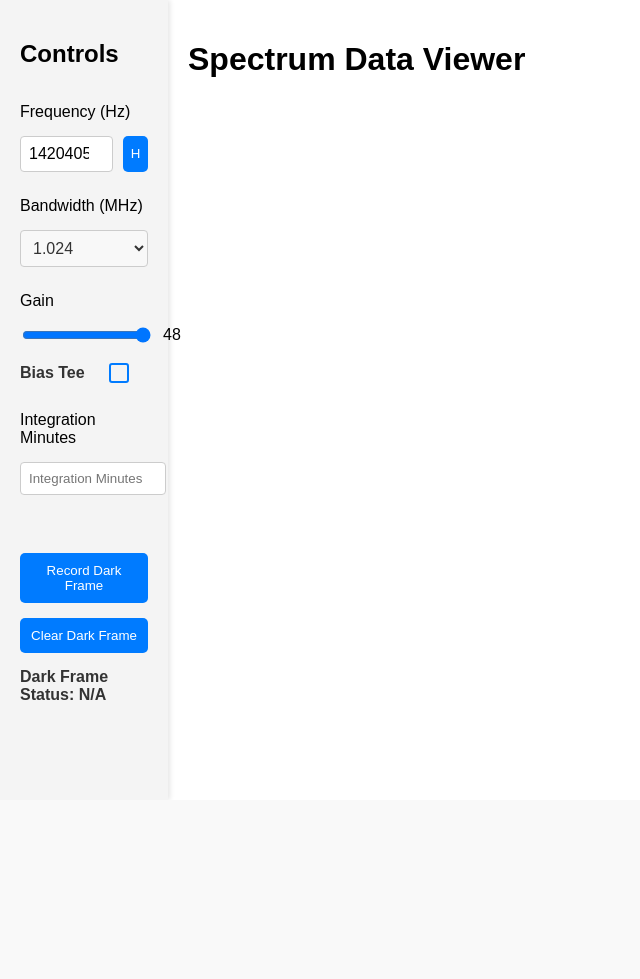
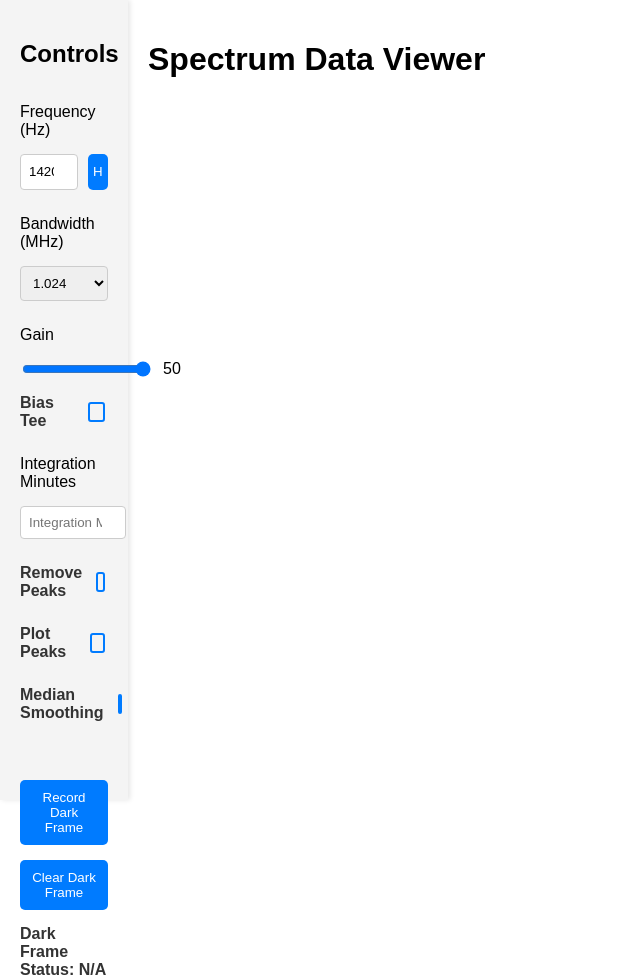
Before and after one commit to krakenrf/dd_ra, a Flask app: template templates/index.html in a window 1280 px wide. Shown: the whole page, without its empty margins (0-640 px from the left). Before the commit the page ends 700 px from the top, so only its background shows below. Run offline with Flask 3, Linux system fonts and the light colour scheme; the template is opened without the code that fills it, so the values that code supplies are empty; parts of the project's set-up code (start-up, migrations or seed data) failed here and were passed over; some libraries are stand-ins or nearby versions.

Commit message:
add a few option boxes

```diff
--- a/app.py
+++ b/app.py
@@ -7,7 +7,7 @@
 import matplotlib.pyplot as plt
 from scipy.fft import fft, fftfreq
 from scipy.ndimage import median_filter, gaussian_filter
-from scipy.signal import windows, decimate, find_peaks, welch, butter, sosfilt
+from scipy.signal import windows, decimate, find_peaks, welch, butter, sosfilt, peak_widths
 from rtlsdr import RtlSdr
 from collections import deque
 from matplotlib.animation import FuncAnimation
@@ -37,9 +37,12 @@
 # Configure SDR parameters
 sdr.sample_rate = 2.56e6  # 2.048 MSPS
 sdr.center_freq = 1420.405e6   # 1.42 GHz center frequency
-sdr.gain = 48          # Automatic gain control
+sdr.gain = 50          # Automatic gain control
 shared_data['sdr_bias_tee'] = True
 sdr.set_bias_tee(shared_data['sdr_bias_tee'])
+shared_data['remove_peaks'] = True
+shared_data['plot_peaks'] = False
+shared_data['median_smoothing'] = False
 #sdr.blah = True
 
 # Number of samples per read and sliding window size
@@ -58,8 +61,8 @@
 shared_data['sdr_frequency'] = sdr.center_freq
 
 gain = 1
-decimation_factor = 2  # Decimation factor to reduce the sampling rate
-nperseg = num_samples * 2 // decimation_factor  # Set nperseg to any value you want
+decimation_factor = 1  # Decimation factor to reduce the sampling rate
+nperseg = num_samples // decimation_factor  # Set nperseg to any value you want
 
 # Define FFT size for zero-padding to increase resolution
 fft_size = num_samples * 1  # Zero-pad to increase FFT resolution
@@ -69,6 +72,8 @@
 sample_queue = mp.Queue(maxsize=1024)
 matrix_sample_queue = mp.Queue(maxsize=8)
 plot_queue = mp.Queue(maxsize=4)  # Queue to send data to the plotter
+peaks_x_queue = mp.Queue(maxsize=4)  # Queue to send data to the plotter
+peaks_y_queue = mp.Queue(maxsize=4)  # Queue to send data to the plotter
 
 # Callback function to collect the samples
 def callback(samples, context):
@@ -186,37 +191,51 @@
 
         # Remove Peaks
         window_size = 32
-        step_size = 2
+        step_size = 1
         num_points = len(intermediate_avg)
 
-        # Precompute the number of iterations
-        num_iterations = (num_points - window_size) // step_size + 1
 
-        for start in range(num_iterations):
+        # total_peaks_x = []
+        # total_peaks_y = []
 
-            # Define the start and end of the current window
-            actual_start = start * step_size
-            end = actual_start + window_size
+        # if(shared_data['remove_peaks']):
+            # # # Precompute the number of iterations
+            # num_iterations = (num_points - window_size) // step_size + 1
 
-            # Slice the array for the current window
-            intermediate_avg_slice = intermediate_avg[actual_start:end]
+            # for start in range(num_iterations):
 
-            # Calculate the median and threshold for this slice
-            med_slice = np.median(intermediate_avg_slice)
-            threshold = 1.1 * med_slice  # Set threshold as 10% above the median
+                # # Define the start and end of the current window
+                # actual_start = start * step_size
+                # end = actual_start + window_size
 
-            # Find peaks and modify only peak values in the slice
-            peaks, properties = find_peaks(intermediate_avg_slice, height=threshold, prominence=0.3)
+                # # Slice the array for the current window
+                # intermediate_avg_slice = intermediate_avg[actual_start:end]
 
-            if peaks.size > 0:
-                # Only update the peak values with the median value
-                intermediate_avg_slice[peaks] = med_slice
+                # # Calculate the median and threshold for this slice
+                # med_slice = np.median(intermediate_avg_slice)
+                # threshold = 1.01 * med_slice  # Set threshold as 10% above the median
 
-            # Directly update the relevant slice in the original array
-            intermediate_avg[actual_start:end] = intermediate_avg_slice
+                # # Find peaks in the current slice
+                # peaks, properties = find_peaks(intermediate_avg_slice, height=threshold, prominence=0.5)
 
-        #intermediate_avg = median_filter(intermediate_avg, size=3)
+                # if peaks.size > 0:
+                    # # Append the actual positions of the peaks in the total array
+                    # total_peaks_x.extend(actual_start + peaks)
+                    # total_peaks_y.extend(intermediate_avg_slice[peaks])
 
+                    # for peak in peaks:
+                        # # Define the range to apply the median value (peak, peak-1, and peak+1)
+                        # start = max(0, peak - 2)  # Ensure it doesn't go below index 0
+                        # end = min(len(intermediate_avg_slice), peak + 3)  # Ensure it doesn't exceed the array length
+
+                        # # Apply the median value to the peak and its neighboring points
+                        # intermediate_avg_slice[start:end] = med_slice
+
+                # # Directly update the relevant slice in the original array
+                # #intermediate_avg[actual_start:end] = intermediate_avg_slice
+
+        # total_peaks_x = np.array(total_peaks_x)
+        # total_peaks_y = np.array(total_peaks_y)
 
         cumulate_buffer.append(intermediate_avg)
 
@@ -225,6 +244,55 @@
             avg_spectrum = np.mean(cumulate_buffer, axis=0)
         else:
             avg_spectrum = intermediate_avg
+
+        total_peaks_x = []
+        total_peaks_y = []
+
+        if(shared_data['remove_peaks'] or shared_data['plot_peaks']):
+            # Precompute the number of iterations
+            num_iterations = (num_points - window_size) // step_size + 1
+
+            for start in range(num_iterations):
+
+                # Define the start and end of the current window
+                actual_start = start * step_size
+                end = actual_start + window_size
+
+                # Slice the array for the current window
+                intermediate_avg_slice = avg_spectrum[actual_start:end]
+
+                # Calculate the median and threshold for this slice
+                med_slice = np.median(intermediate_avg_slice)
+                threshold = 1.01 * med_slice  # Set threshold as 10% above the median
+
+                # Find peaks in the current slice
+                peaks, properties = find_peaks(intermediate_avg_slice, height=threshold, prominence=0.5)
+
+                if peaks.size > 0:
+                    # Append the actual positions of the peaks in the total array
+                    if shared_data['plot_peaks']:
+                        total_peaks_x.extend(actual_start + peaks)
+                        total_peaks_y.extend(intermediate_avg_slice[peaks])
+
+                    if shared_data['remove_peaks']:
+                        for peak in peaks:
+                            # Define the range to apply the median value (peak, peak-1, and peak+1)
+                            start = max(0, peak - 2)  # Ensure it doesn't go below index 0
+                            end = min(len(intermediate_avg_slice), peak + 3)  # Ensure it doesn't exceed the array length
+
+                            # Apply the median value to the peak and its neighboring points
+                            intermediate_avg_slice[start:end] = med_slice
+
+                # Directly update the relevant slice in the original array
+                #intermediate_avg[actual_start:end] = intermediate_avg_slice # Don't need this, it automatically  works
+
+        total_peaks_x = np.array(total_peaks_x)
+        total_peaks_y = np.array(total_peaks_y)
+
+        # Enable median smoothing
+        if shared_data['median_smoothing']:
+            avg_spectrum = median_filter(avg_spectrum, size=3)
+
 
 
         match shared_data['dark_frame_state']:
@@ -250,11 +318,18 @@
 
             case "Complete":
                 avg_spectrum = avg_spectrum - dark_frame  # Subtraction dark frame
-                # avg_spectrum = avg_spectrum / dark_frame  # Division dark frame
+                #avg_spectrum = avg_spectrum / dark_frame  # Division dark frame
+
+
+        spectrum_mean = np.mean(avg_spectrum)
+        avg_spectrum = avg_spectrum - spectrum_mean
+        total_peaks_y = total_peaks_y - spectrum_mean
 
         # Send the result to the plotting queue
         try:
             plot_queue.put(avg_spectrum, block=False)
+            peaks_x_queue.put(total_peaks_x, block=False)
+            peaks_y_queue.put(total_peaks_y, block=False)
         except queue.Full:
             print("dropping plot")
             pass
@@ -352,10 +427,16 @@
     integration_minutes = shared_data['integration_minutes']
     sample_rate = shared_data['sdr_sample_rate'] / 10**6
     default_bias_tee = shared_data['sdr_bias_tee']
+    default_remove_peaks = shared_data['remove_peaks']
+    default_plot_peaks = shared_data['plot_peaks']
+    default_median_smoothing = shared_data['median_smoothing']
     return render_template('index.html', integration_minutes=integration_minutes,
                                          sample_rate=sample_rate,
                                          default_frequency=default_frequency,
-                                         default_bias_tee=default_bias_tee)
+                                         default_bias_tee=default_bias_tee,
+                                         default_remove_peaks=default_remove_peaks,
+                                         default_plot_peaks=default_plot_peaks,
+                                         default_median_smoothing=default_median_smoothing)
 
 # WebSocket handler to send random data
 @socketio.on('connect')
@@ -368,9 +449,23 @@
                 # Non-blocking attempt to get data
                 y_data = plot_queue.get_nowait()
                 x_data = np.linspace(-shared_data['sdr_sample_rate'] / (2 * decimation_factor), shared_data['sdr_sample_rate'] / (2 * decimation_factor), nperseg)
+                peaks_indices = peaks_x_queue.get_nowait()  # Get the indices first
+
+                peaks_x = np.array([])
+                if len(peaks_indices) > 0:
+                    peaks_x = x_data[peaks_indices]
+
+                peaks_y = peaks_y_queue.get_nowait()
+
+
+                #Print peaks_x and peaks_y for debugging
+                #print(f"Peaks X: {peaks_x}")
+                #print(f"Peaks Y: {peaks_y}")
 
                 socketio.emit('spectrum_data', {'x_data': x_data.tolist(),
                                                 'y_data': y_data.tolist(),
+                                                'peaks_x': peaks_x.tolist(),
+                                                'peaks_y': peaks_y.tolist(),
                                                 'dark_frame_status': shared_data['dark_frame_status'],
                                                 'center_freq': shared_data['sdr_frequency']})
             except queue.Empty:
@@ -395,7 +490,7 @@
     emit('server_response', {'response': 'Button click received!'})
 
 # WebSocket handler for text input submission
-@socketio.on('buffer_settings')
+@socketio.on('program_settings')
 def handle_input_text(message):
     try:
         # Check if 'integration_minutes' is in the message and process it
@@ -403,8 +498,19 @@
             integration_minutes = float(message.get('integration_minutes'))
             shared_data['integration_minutes'] = integration_minutes
             print(f"User input (integration_minutes) received: {integration_minutes}")
+            shared_data['process_settings_state'] = "update_cumulate_buffer"
 
-        shared_data['process_settings_state'] = "update_cumulate_buffer"
+        if 'remove_peaks_enabled' in message:
+            shared_data['remove_peaks'] = bool(message.get('remove_peaks_enabled'))
+
+        if 'plot_peaks_enabled' in message:
+            shared_data['plot_peaks'] = bool(message.get('plot_peaks_enabled'))
+
+        if 'median_smoothing_enabled' in message:
+            shared_data['median_smoothing'] = bool(message.get('median_smoothing_enabled'))
+            print(shared_data['median_smoothing'])
+
+
 
         # Respond back to the client
         emit('server_response', {'response': 'Input received and processed'})
--- a/static/styles.css
+++ b/static/styles.css
@@ -6,7 +6,7 @@
     font-family: Arial, sans-serif;
 }
 
-/* Sidebar takes 1/10th of the screen */
+/* Sidebar takes 1/10th of the screen on larger screens */
 .sidebar {
     width: 10%;
     background-color: #f4f4f4;
@@ -15,14 +15,16 @@
     display: flex;
     flex-direction: column;
     gap: 15px; /* Adds spacing between elements */
+    box-sizing: border-box;
 }
 
 /* Style for the content area (graphs) */
 .content {
-    width: 80%;
+    width: 90%;
     padding: 20px;
     display: flex;
     flex-direction: column;
+    box-sizing: border-box;
 }
 
 /* Buttons and controls styling */
@@ -50,11 +52,13 @@
 /* Style for the graph and heatmap containers */
 #graph, #heatmap {
     margin-bottom: 20px;
+    width: 100%;
 }
 
-/* Text input styling */
+/* Make text inputs, sliders, and buttons adjust their sizes */
 .sidebar input[type="number"],
-.sidebar input[type="text"] {
+.sidebar input[type="text"],
+.sidebar select {
     width: 100%;
     padding: 8px;
     margin-bottom: 10px;
@@ -62,47 +66,77 @@
     border-radius: 4px;
 }
 
-/* Style for the dropdown (select box) */
-.sidebar select {
+/* Responsive container for the frequency input and button */
+.frequency-container {
+    display: flex;
+    align-items: flex-start;
+    gap: 10px;
     width: 100%;
-    padding: 8px;
-    margin-bottom: 10px;
-    border: 1px solid #ccc;
-    border-radius: 4px;
-    background-color: #f8f8f8;
-    font-size: 16px;
-    color: #333;
-    cursor: pointer;
 }
 
-.sidebar select:focus {
-    outline: none;
-    border-color: #007BFF;
-    box-shadow: 0 0 5px rgba(0, 123, 255, 0.5);
+/* Adjust for smaller screens */
+@media (max-width: 768px) {
+    /* Sidebar takes more space on smaller screens */
+    .sidebar {
+        width: 30%;
+    }
+
+    /* Content adjusts to the remaining space */
+    .content {
+        width: 70%;
+    }
+
+    /* For really small screens, the sidebar and content become vertical */
+    @media (max-width: 480px) {
+        body {
+            flex-direction: column;
+        }
+
+        .sidebar {
+            width: 100%;
+            flex-direction: row;
+            flex-wrap: wrap;
+            justify-content: space-around;
+        }
+
+        .content {
+            width: 100%;
+        }
+    }
 }
 
-.sidebar select option {
-    padding: 10px;
-    background-color: white;
-    color: #333;
+/* Gain slider and output styling */
+.gain-container {
+    display: flex;
+    align-items: center;
+    gap: 10px;
+    width: 100%;
 }
 
-/* Style for the checkbox container */
+.gain-container input[type="range"] {
+    flex-grow: 1;
+}
+
+.gain-container output {
+    width: 40px;
+    text-align: right;
+}
+
+/* Bias Tee label and checkbox */
 .checkbox-container {
     display: flex;
     align-items: center;
+    gap: 10px;
     margin-bottom: 10px;
 }
 
-/* Style for the checkbox label */
 .checkbox-label {
-    margin-right: 10px;
     font-size: 16px;
     color: #333;
     font-weight: bold;
 }
 
-/* Custom styling for the checkbox */
+/* Custom checkbox styling */
 .styled-checkbox {
     width: 20px;
     height: 20px;
@@ -111,8 +145,6 @@
     border: 2px solid #007BFF;
     cursor: pointer;
     appearance: none;
-    -webkit-appearance: none;
-    -moz-appearance: none;
     outline: none;
     transition: background-color 0.3s ease, border-color 0.3s ease;
 }
@@ -122,98 +154,27 @@
     border-color: #0056b3;
 }
 
-.styled-checkbox:hover {
-    border-color: #0056b3;
+/* Responsive design for frequency input and button */
+.frequency-container input[type="number"] {
+    flex-grow: 1;
+    padding: 6px 8px;
+    border-radius: 4px;
+    height: 36px;
+    box-sizing: border-box;
 }
 
-/* Gain slider and output on the same line, taking full width of the sidebar */
-.gain-container {
-    display: flex;
-    align-items: center;
-    gap: 10px;
-    width: 100%;  /* Make sure it spans the entire width */
-}
-
-.gain-container input[type="range"] {
-    flex-grow: 1;  /* Let the slider grow to take up remaining space */
-}
-
-.gain-container output {
-    width: 40px;  /* Fixed width for the output number */
-    text-align: right;  /* Align the number to the right */
-}
-
-/* Bias Tee label and checkbox on the same line */
-.checkbox-container {
-    display: flex;
-    align-items: center;
-    gap: 10px; /* Add space between the checkbox and the label */
-    margin-bottom: 10px;
-}
-
-/* Style for the checkbox label */
-.checkbox-label {
-    font-size: 16px;
-    color: #333;
-    font-weight: bold;
-}
-
-/* Custom styling for the checkbox */
-.styled-checkbox {
-    width: 20px;
-    height: 20px;
-    background-color: #f4f4f4;
-    border-radius: 3px;
-    border: 2px solid #007BFF;
-    cursor: pointer;
-    appearance: none;
-    -webkit-appearance: none;
-    -moz-appearance: none;
-    outline: none;
-    transition: background-color 0.3s ease, border-color 0.3s ease;
-}
-
-.styled-checkbox:checked {
-    background-color: #007BFF;
-    border-color: #0056b3;
-}
-
-.styled-checkbox:hover {
-    border-color: #0056b3;
-}
-
-/* Container to align the input and button properly */
-.frequency-container {
-    display: flex;
-    align-items: flex-start; /* Align the items at the top */
-    gap: 10px; /* Add spacing between the input and button */
-    width: 100%;
-}
-
-/* Input style */
-.frequency-container input[type="number"] {
-    flex-grow: 1;
-    padding: 6px 8px; /* Adjust padding for a slimmer input */
-    border: 1px solid #ccc;
-    border-radius: 4px;
-    font-size: 16px;
-    height: 36px; /* Ensure a consistent height for the input */
-    box-sizing: border-box; /* Ensure padding doesn't affect height */
-}
-
-/* Button style */
 #reset-frequency-button {
     background-color: #007BFF;
     color: white;
     border: none;
     border-radius: 5px;
-    width: 36px; /* Adjust button width */
-    height: 36px; /* Ensure the button height matches the input */
+    width: 36px;
+    height: 36px;
     cursor: pointer;
     display: flex;
     justify-content: center;
-    align-items: center; /* Vertically and horizontally center the 'H' */
-    padding: 0; /* Remove padding inside the button */
+    align-items: center;
+    padding: 0;
 }
 
 #reset-frequency-button:hover {
--- a/templates/index.html
+++ b/templates/index.html
@@ -34,8 +34,8 @@
 
         <label for="rtlsdr_gain">Gain</label>
         <div class="gain-container">
-            <input type="range" id="rtlsdr_gain" name="rtlsdr_gain" min="0" max="48" value="48" step="1" oninput="this.nextElementSibling.value = this.value">
-            <output>48</output>
+            <input type="range" id="rtlsdr_gain" name="rtlsdr_gain" min="0" max="50" value="50" step="1" oninput="this.nextElementSibling.value = this.value">
+            <output>50</output>
         </div>
 
         <div class="checkbox-container">
@@ -45,6 +45,22 @@
 
         <label for="input-integration_time">Integration Minutes</label>
         <input type="number" id="input-integration_time" min="0" max="60" step="0.1" placeholder="Integration Minutes" value="{{ integration_minutes }}">
+
+        <div class="checkbox-container">
+            <label for="remove-peaks-checkbox" class="checkbox-label">Remove Peaks</label>
+            <input type="checkbox" id="remove-peaks-checkbox" class="styled-checkbox" {% if default_remove_peaks %}checked{% endif %}>
+        </div>
+
+        <div class="checkbox-container">
+            <label for="plot-peaks-checkbox" class="checkbox-label">Plot Peaks</label>
+            <input type="checkbox" id="plot-peaks-checkbox" class="styled-checkbox" {% if default_plot_peaks %}checked{% endif %}>
+        </div>
+
+        <div class="checkbox-container">
+            <label for="median-smoothing-checkbox" class="checkbox-label">Median Smoothing</label>
+            <input type="checkbox" id="median-smoothing-checkbox" class="styled-checkbox" {% if default_median_smoothing %}checked{% endif %}>
+        </div>
+
 
         <br/>
 
@@ -70,6 +86,16 @@
             y: [],
             mode: 'lines',  // or 'markers' or 'lines+markers'
             type: 'scatter'
+        }, {
+            x: [],  // Empty data for peaks initially
+            y: [],
+            mode: 'markers',  // Peaks will be plotted as markers
+            marker: {
+                size: 6,  // Small circles for the peaks
+                symbol: 'circle',
+                color: 'red'
+            },
+            name: 'Peaks'  // Label for the peaks trace
         }], {
             xaxis: {
                 title: 'Frequency',
@@ -113,6 +139,11 @@
             const y = data.y_data;
             const dark_frame_status = data.dark_frame_status;
 
+
+            const peaks_x = data.peaks_x.map(value => value + center_freq); // x-values of the peaks
+            const peaks_y = data.peaks_y; // y-values (amplitudes) of the peaks
+
+
             // Update the scatter plot
             const scatterData = [{
                 x: x,
@@ -125,6 +156,28 @@
                 x: [x],  // New x data
                 y: [y]   // New y data
             }, [0]);  // [0] is the trace index to update
+
+            // Use Plotly.restyle() instead of adding new traces to avoid duplication
+            if (peaks_x.length > 0 && peaks_y.length > 0) {
+                Plotly.restyle('graph', {
+                    x: [peaks_x],  // Frequencies at the peaks
+                    y: [peaks_y],  // Amplitudes at the peaks
+                    marker: {
+                        size: 6,  // Small circles
+                        symbol: 'circle',
+                        color: 'red'
+                    },
+                    visible: true
+                }, [1]);  // [1] is the trace index for the peaks (assuming it's the second trace)
+            }
+            else
+            {
+                // Hide the trace when there are no peaks
+                Plotly.restyle('graph', {
+                    visible: false  // Hide the trace
+                }, [1]);  // [1] is the trace index for the peaks
+            }
+
 
             // Dynamically update the X-axis range based on the new data
             Plotly.relayout('graph', {
@@ -173,7 +226,7 @@
         // Attach the input event listener to both input-number-1 and input-number-2
         document.getElementById('input-integration_time').addEventListener('input', function() {
             let payload = { integration_minutes: parseFloat(this.value) };
-            socket.emit('buffer_settings', payload);
+            socket.emit('program_settings', payload);
         });
 
         // Handle the float dropdown menu for real-time sending on change
@@ -209,7 +262,29 @@
         });
 
 
+        // Handle the bias tee checkbox for real-time sending on change
+        document.getElementById('remove-peaks-checkbox').addEventListener('change', function() {
+            let payload = { remove_peaks_enabled: this.checked };
+            socket.emit('program_settings', payload);
+        });
 
+        // Handle the bias tee checkbox for real-time sending on change
+        document.getElementById('plot-peaks-checkbox').addEventListener('change', function() {
+            let payload = { plot_peaks_enabled: this.checked };
+            socket.emit('program_settings', payload);
+        });
+
+        // Handle the bias tee checkbox for real-time sending on change
+        document.getElementById('median-smoothing-checkbox').addEventListener('change', function() {
+            let payload = { median_smoothing_enabled: this.checked };
+            socket.emit('program_settings', payload);
+        });
+
+
+        window.addEventListener('resize', function() {
+            Plotly.Plots.resize('graph');
+            Plotly.Plots.resize('heatmap');
+        });
 
         // Handle input text box for submission on Enter or blur
         //const input_integration_time = document.getElementById('input-integration_time');
@@ -220,7 +295,6 @@
         //});
 
 
-
         // Handle server response to the button click
         socket.on('server_response', function(data) {
             console.log("Server response:", data.response);
```
